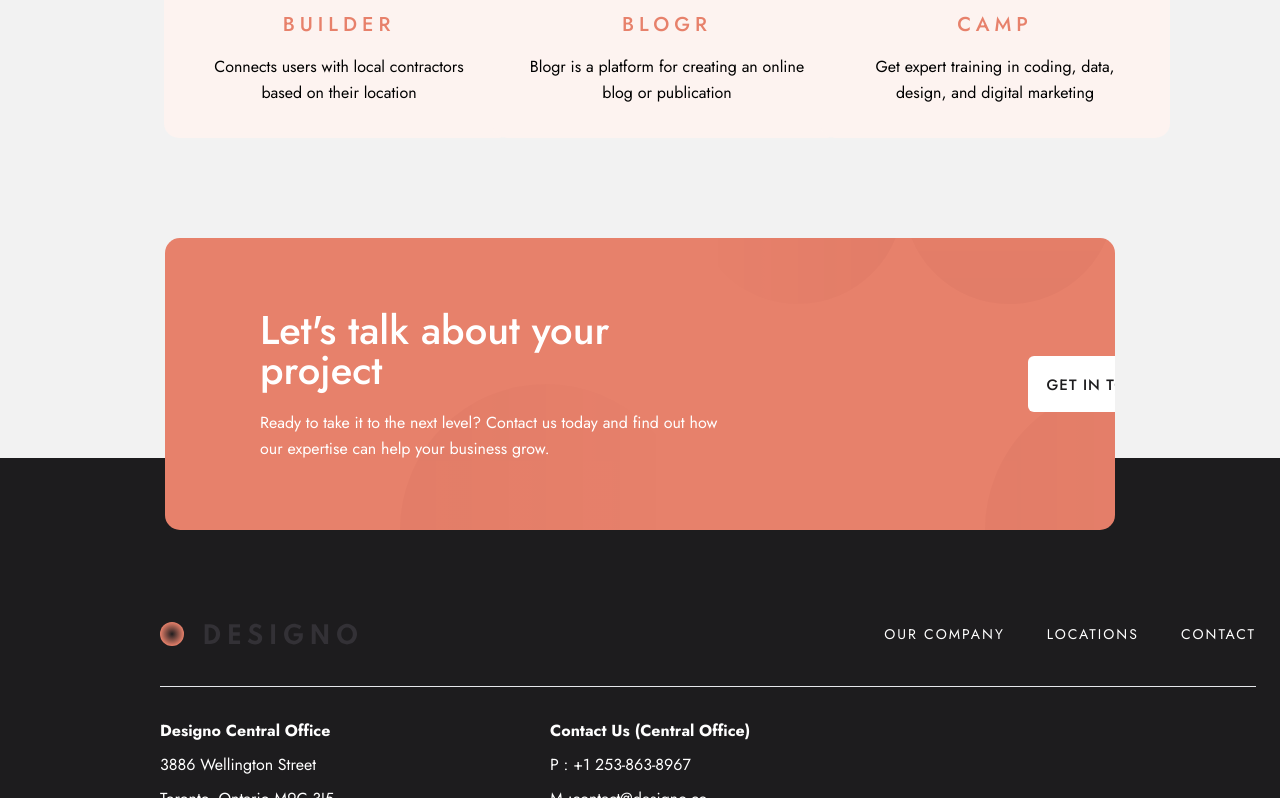
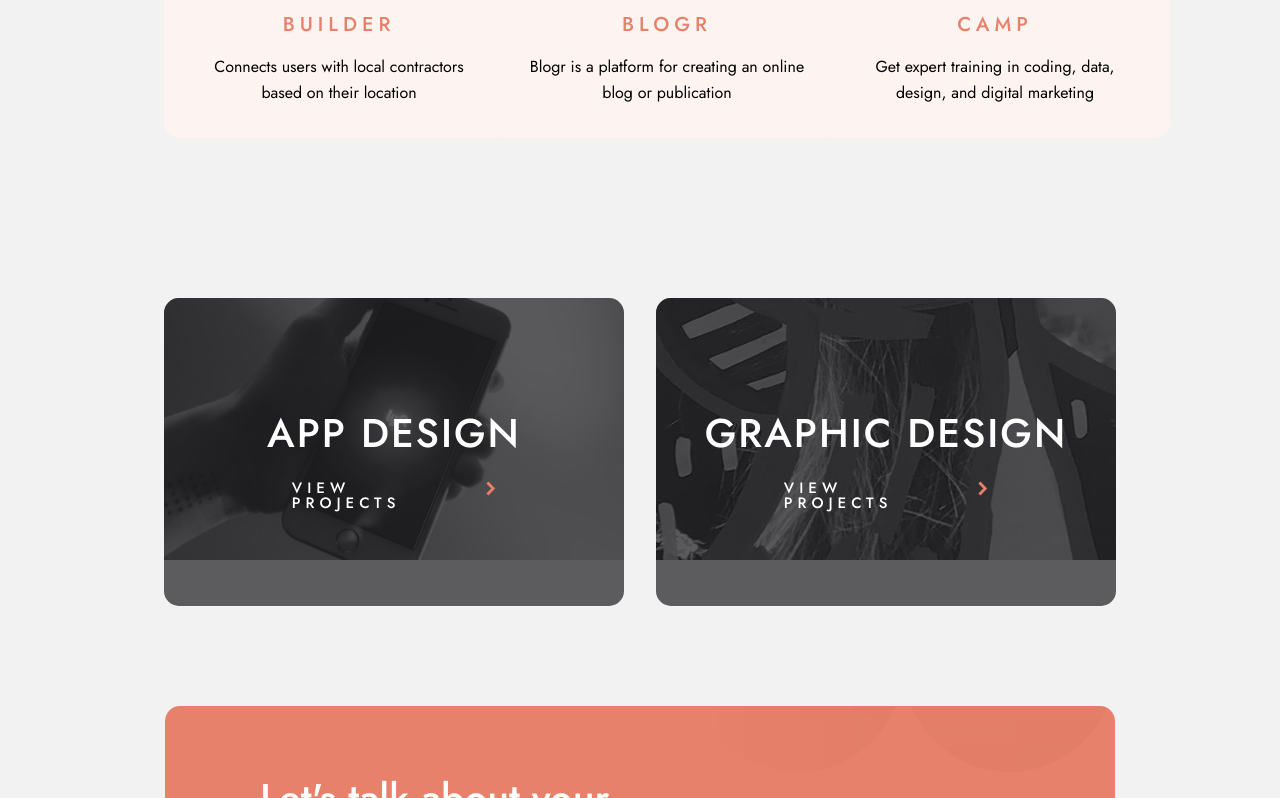
Before and after one commit to SandeebAdhikari/Memento_Design, a Next.js app: page /web_page in a window 1280 px wide. Shown: the part 1318-2116 px from the top of the page. Built offline with nearby package versions, Linux system fonts and the light colour scheme.

Commit message:
nextpagecard and layout setup

```diff
--- a/app/(root)/about/page.tsx
+++ b/app/(root)/about/page.tsx
@@ -1,7 +1,7 @@
 import React from "react";
 
 const page = () => {
-  return <div></div>;
+  return <div className="w-full mx-[164px] h-[480px] "></div>;
 };
 
 export default page;
--- a/app/(root)/layout.tsx
+++ b/app/(root)/layout.tsx
@@ -3,6 +3,7 @@ import HeaderCard from "@/components/HeaderCard";
 import BodyCard from "@/components/BodyCard";
 import { HEADER_CARDS, BODY_CARDS } from "@/constants/constant";
 import { usePathname } from "next/navigation";
+import NextPageCard from "@/components/NextPageCard";
 
 export default function RootLayout({
   children,
@@ -18,27 +19,41 @@ export default function RootLayout({
     title: string;
     description: string;
   }[];
+  let nextPageCards: { title: string; imageKey: string }[] = [];
 
   switch (pathname) {
     case "/web_page":
       headerData = HEADER_CARDS[0];
       bodyData = BODY_CARDS.WEB_DESIGN;
+      nextPageCards = [
+        { title: "APP DESIGN", imageKey: "appDesign" },
+        { title: "GRAPHIC DESIGN", imageKey: "graphicDesign" },
+      ];
       break;
     case "/app_design":
       headerData = HEADER_CARDS[1];
       bodyData = BODY_CARDS.APP_DESIGN;
+      nextPageCards = [
+        { title: "WEB DESIGN", imageKey: "webDesign" },
+        { title: "GRAPHIC DESIGN", imageKey: "graphicDesign" },
+      ];
       break;
     case "/graphic_design":
       headerData = HEADER_CARDS[2];
       bodyData = BODY_CARDS.GRAPHIC_DESIGN;
+      nextPageCards = [
+        { title: "WEB DESIGN", imageKey: "webDesign" },
+        { title: "APP DESIGN", imageKey: "appDesign" },
+      ];
       break;
     default:
       headerData = null;
       bodyData = [];
+      nextPageCards = [];
   }
 
   return (
-    <main className="mx-[164px] ">
+    <main className="mx-[164px]">
       {headerData && (
         <div className="mt-[64px]">
           <HeaderCard
@@ -59,6 +74,16 @@ export default function RootLayout({
           />
         ))}
       </div>
+      <div className="mt-40 grid grid-cols-2 gap-8">
+        {nextPageCards.map((card, index) => (
+          <NextPageCard
+            key={index}
+            title={card.title}
+            imageKey={card.imageKey}
+          />
+        ))}
+      </div>
+      {children}
     </main>
   );
 }
--- a/app/(root)/web_page/page.tsx
+++ b/app/(root)/web_page/page.tsx
@@ -1,5 +1,7 @@
+import React from "react";
+
 const page = () => {
-  return <></>;
+  return <div></div>;
 };
 
 export default page;
--- /dev/null
+++ b/components/NextPageCard.tsx
@@ -0,0 +1,24 @@
+import React from "react";
+import ResponsiveImage from "./ResponsiveImage";
+
+interface NextPageCardProps {
+  title: string;
+  imageKey: string;
+}
+
+const NextPageCard: React.FC<NextPageCardProps> = ({ title, imageKey }) => {
+  return (
+    <div className="relative h-[308px] rounded-[15px] overflow-hidden">
+      <div className="absolute w-full h-full bg-black/70 flex flex-col items-center justify-center gap-6 hover:cursor-pointer hover:bg-peach/80 ">
+        <h1 className="text-h2 text-white">{title}</h1>
+        <h1 className="flex text-h6 text-white gap-[21px]">
+          VIEW PROJECTS
+          <ResponsiveImage folder="shared" imageKey="rightArrow" />
+        </h1>
+      </div>
+      <ResponsiveImage folder="home" imageKey={imageKey} />
+    </div>
+  );
+};
+
+export default NextPageCard;
```
